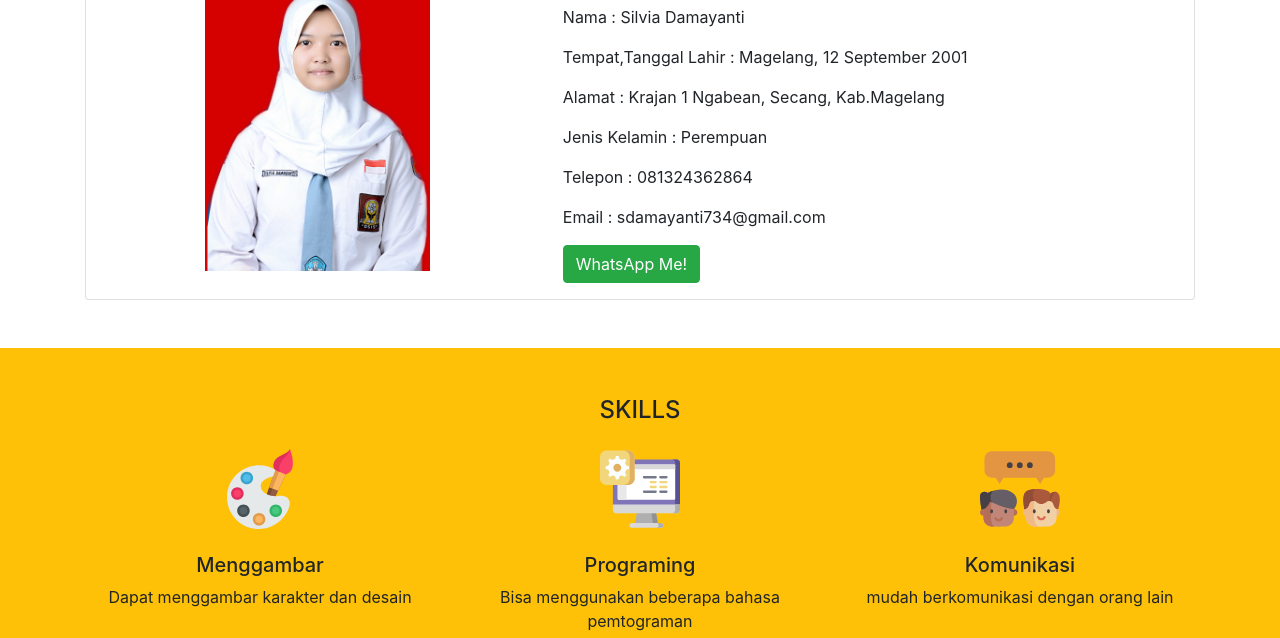
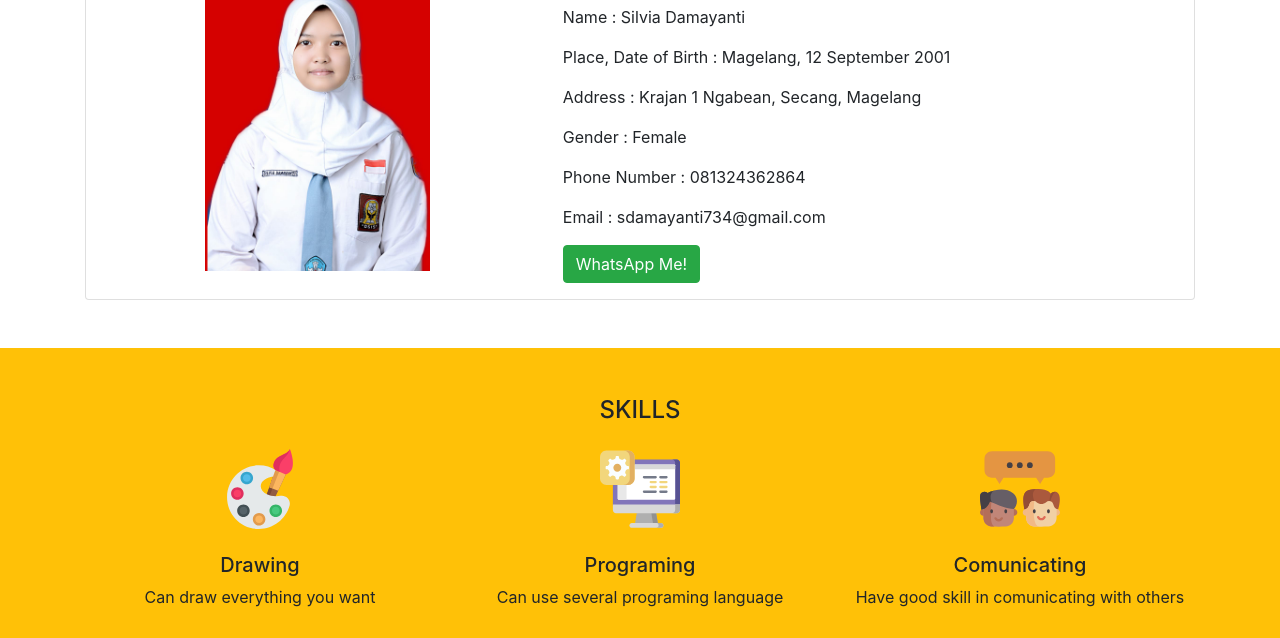
Before and after one commit to Silv1209/my-profile, a plain HTML site: page index.html in a window 1280 px wide. Shown: the part 162-800 px from the top of the page. Drawn offline with nearby package versions, Linux system fonts and the light colour scheme.

Commit message:
update index

```diff
--- a/index.html
+++ b/index.html
@@ -39,11 +39,11 @@
               </div>
               <div class="col-sm-7">
                 <h2>Silvia Damayanti</h2>
-                <p>Nama                 : Silvia Damayanti</p>
-                <p>Tempat,Tanggal Lahir : Magelang, 12 September 2001</p>
-                <p>Alamat               : Krajan 1 Ngabean, Secang, Kab.Magelang</p>
-                <p>Jenis Kelamin        : Perempuan</p>
-                <p>Telepon              : 081324362864</p>
+                <p>Name                 : Silvia Damayanti</p>
+                <p>Place, Date of Birth : Magelang, 12 September 2001</p>
+                <p>Address              : Krajan 1 Ngabean, Secang, Magelang</p>
+                <p>Gender               : Female</p>
+                <p>Phone Number         : 081324362864</p>
                 <p>Email                : sdamayanti734@gmail.com</p>
                 <a href="https://wa.me/085292677965" class="btn btn-success">WhatsApp Me!</a>
               </div>
@@ -61,20 +61,20 @@
         <div class="col-sm-4 col-6 text-center">
           <img src="paint.svg" height="80px" width="auto">
           <br><br>
-          <h5>Menggambar</h5>
-          <p>Dapat menggambar karakter dan desain</p>
+          <h5>Drawing</h5>
+          <p>Can draw everything you want</p>
         </div>
         <div class="col-sm-4 col-6 text-center">
           <img src="prog.svg" height="80px" width="auto">
           <br><br>
           <h5>Programing</h5>
-          <p>Bisa menggunakan beberapa bahasa pemtograman</p>
+          <p>Can use several programing language</p>
         </div>
         <div class="col-sm-4 col-6 text-center">
           <img src="meeting.svg" height="80px" width="auto">
           <br><br>
-          <h5>Komunikasi</h5>
-          <p>mudah berkomunikasi dengan orang lain</p>
+          <h5>Comunicating</h5>
+          <p>Have good skill in comunicating with others</p>
         </div>
       </div>
     </div>
```
